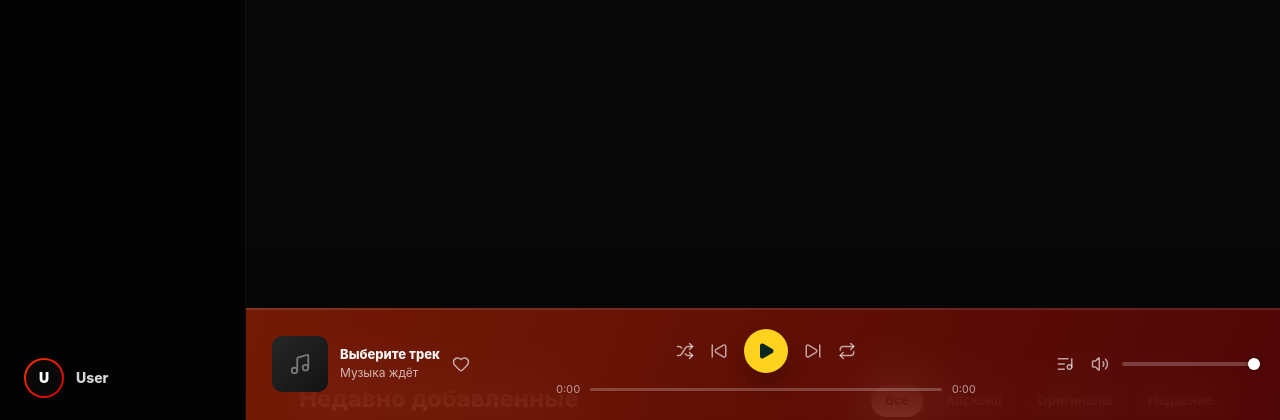
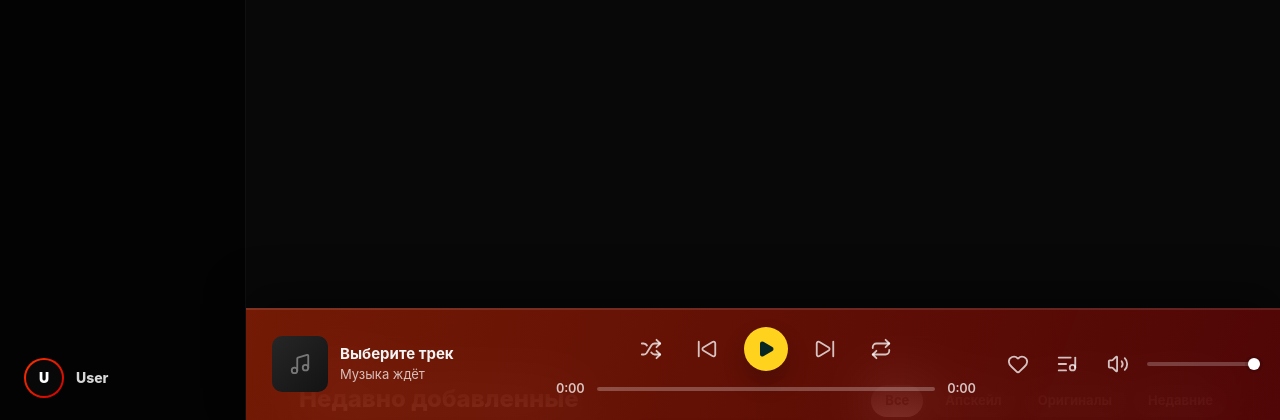
Before and after one commit to Lotargo/sonata-music, a Django app: page / in a window 1280 px wide. Shown: the part 1149-1569 px from the top of the page. Run offline with Django 5.2, Linux system fonts and the light colour scheme; data that the repository does not hold is empty; some libraries are stand-ins or nearby versions.

Commit message:
feat(player): polish footer layout and fix seek scrubbing with HTTP 206 support

```diff
--- a/config/urls.py
+++ b/config/urls.py
@@ -1,12 +1,9 @@
 from django.contrib import admin
-from django.urls import path, include
-from django.conf import settings
-from django.conf.urls.static import static
+from django.urls import path, include, re_path
+from music.views import ranged_media_serve
 
 urlpatterns = [
     path("admin/", admin.site.urls),
+    re_path(r"^media/(?P<path>.*)$", ranged_media_serve, name="ranged_media_serve"),
     path("", include("music.urls")),
 ]
-
-if settings.DEBUG:
-    urlpatterns += static(settings.MEDIA_URL, document_root=settings.MEDIA_ROOT)
--- a/music/static/music/css/modules/buttons.css
+++ b/music/static/music/css/modules/buttons.css
@@ -97,10 +97,14 @@
     fill: currentColor;
 }
 
-.icon-btn svg,
-.player-icon svg {
+.icon-btn svg {
     width: 18px;
     height: 18px;
+}
+
+.player-icon svg {
+    width: 22px;
+    height: 22px;
 }
 
 .filter-chip {
--- a/music/static/music/css/modules/player.css
+++ b/music/static/music/css/modules/player.css
@@ -65,13 +65,16 @@
 }
 
 .player-meta h4 {
-    font-size: 13px;
-    font-weight: 850;
+    font-size: 15px;
+    font-weight: 750;
+    line-height: 1.35;
+    margin-bottom: 2px;
 }
 
 .player-meta p {
-    color: rgba(255, 255, 255, .68);
-    font-size: 12px;
+    color: rgba(255, 255, 255, .72);
+    font-size: 13px;
+    line-height: 1.35;
 }
 
 .player-center {
@@ -81,17 +84,43 @@
 
 .player-controls {
     justify-content: center;
-    gap: 16px;
+    gap: 18px;
 }
 
 .player-icon {
+    display: inline-grid;
+    place-items: center;
+    width: 38px;
+    height: 38px;
+    border: 0;
     background: transparent;
-    color: rgba(255, 255, 255, .62);
+    color: rgba(255, 255, 255, .75);
     border-radius: 50%;
+    cursor: pointer;
+    transition: background .16s ease, color .16s ease, transform .12s ease;
 }
 
 .player-icon:hover {
-    background: rgba(255, 255, 255, .1);
+    background: rgba(255, 255, 255, .12);
+    color: #fff;
+    transform: scale(1.08);
+}
+
+.player-icon svg {
+    width: 22px;
+    height: 22px;
+}
+
+#like-btn.is-liked,
+#like-btn.text-red-500 {
+    color: #ff3366 !important;
+}
+
+#like-btn.is-liked svg,
+#like-btn.text-red-500 svg,
+#like-btn.fill-current svg {
+    fill: currentColor;
+    color: #ff3366;
 }
 
 .player-play {
@@ -104,7 +133,7 @@
 }
 
 .player-play:hover {
-    transform: scale(1.04);
+    transform: scale(1.05);
 }
 
 .player-play svg {
@@ -114,73 +143,117 @@
 }
 
 .player-progress {
-    gap: 10px;
-    color: rgba(255, 255, 255, .58);
-    font-size: 11px;
+    gap: 12px;
+    color: rgba(255, 255, 255, .75);
+    font-size: 13px;
+    font-weight: 600;
     font-variant-numeric: tabular-nums;
 }
 
 .progress-track {
     position: relative;
     width: 100%;
-    height: 18px;
+    height: 22px;
+    display: flex;
+    align-items: center;
     border: 0;
     background: transparent;
+    cursor: pointer;
+    padding: 0;
+    touch-action: none;
+    user-select: none;
 }
 
 .progress-track::before {
     content: "";
     position: absolute;
-    top: 8px;
+    top: 50%;
+    transform: translateY(-50%);
     right: 0;
     left: 0;
-    height: 3px;
+    height: 4px;
     border-radius: 999px;
-    background: rgba(255, 255, 255, .22);
+    background: rgba(255, 255, 255, .25);
+    transition: height .16s ease;
+}
+
+.progress-track:hover::before,
+.progress-track.is-scrubbing::before {
+    height: 6px;
 }
 
 #progress-bar {
     position: absolute;
-    top: 8px;
+    top: 50%;
+    transform: translateY(-50%);
     left: 0;
-    width: 0;
-    height: 3px;
+    width: 0%;
+    height: 4px;
     border-radius: 999px;
     background: #fff;
+    transition: height .16s ease;
+    pointer-events: none;
+}
+
+.progress-track:hover #progress-bar,
+.progress-track.is-scrubbing #progress-bar {
+    height: 6px;
+    background: var(--yellow, #ffd21e);
+}
+
+.progress-thumb {
+    position: absolute;
+    top: 50%;
+    right: -7px;
+    transform: translateY(-50%) scale(0);
+    width: 14px;
+    height: 14px;
+    border-radius: 50%;
+    background: #fff;
+    box-shadow: 0 1px 6px rgba(0, 0, 0, .45);
+    transition: transform .16s ease;
+    pointer-events: none;
+}
+
+.progress-track:hover .progress-thumb,
+.progress-track.is-scrubbing .progress-thumb {
+    transform: translateY(-50%) scale(1);
 }
 
 .player-extra {
     justify-content: end;
-    gap: 12px;
+    gap: 14px;
 }
 
 .volume-control {
-    gap: 8px;
+    gap: 10px;
     width: 174px;
 }
 
 .volume-mute {
     display: inline-grid;
     place-items: center;
-    width: 28px;
-    height: 28px;
+    width: 38px;
+    height: 38px;
     flex: 0 0 auto;
     border: 0;
     border-radius: 50%;
     background: transparent;
-    color: rgba(255, 255, 255, .62);
-    transition: background .16s ease, color .16s ease;
+    color: rgba(255, 255, 255, .75);
+    cursor: pointer;
+    transition: background .16s ease, color .16s ease, transform .12s ease;
 }
 
 .volume-mute:hover,
 .volume-mute.is-muted {
-    background: rgba(255, 255, 255, .1);
+    background: rgba(255, 255, 255, .12);
     color: #fff;
+    transform: scale(1.08);
 }
 
 .volume-mute svg {
-    width: 18px;
-    height: 18px;
+    width: 22px;
+    height: 22px;
 }
 
 input[type=range] {
--- a/music/static/music/js/player.js
+++ b/music/static/music/js/player.js
@@ -18,10 +18,12 @@ let lastLibrarySignature = '';
 let audioFadeFrame = null;
 let backgroundPlaybackWanted = false;
 let suppressBackgroundResume = false;
+let isScrubbing = false;
 
 // Elements
 const audio = document.getElementById('audio-player');
 const playPauseBtn = document.getElementById('play-pause-btn');
+const progressTrack = document.getElementById('progress-track');
 const progressBar = document.getElementById('progress-bar');
 const currentTimeEl = document.getElementById('current-time');
 const durationEl = document.getElementById('duration');
@@ -31,13 +33,13 @@ const playerArtist = document.getElementById('player-artist');
 const playerCover = document.getElementById('player-cover');
 const playerCoverPlaceholder = document.getElementById('player-cover-placeholder');
 const likeBtn = document.getElementById('like-btn');
-const karaokeLink = document.getElementById('karaoke-link');
 const muteBtn = document.getElementById('mute-btn');
 let lastNonZeroVolume = 1;
 
 // Init
 async function initPlayer() {
     restoreVolume();
+    initScrubbing();
     await fetchLibrary({ render: true });
     startLibraryPolling();
     startVisualizationLoop();
@@ -260,11 +262,6 @@ function loadTrack(track) {
         playerCoverPlaceholder.classList.remove('hidden');
     }
 
-    if (karaokeLink) {
-        karaokeLink.href = `/karaoke/${track.id}/`;
-        karaokeLink.classList.remove('hidden');
-    }
-
     updateLikeBtn(track.is_liked);
     fetch(`/api/play/${track.id}/`, { method: 'POST', headers: {'X-CSRFToken': getCookie('csrftoken')} });
 }
@@ -346,7 +343,6 @@ async function releaseCurrentTrackForDeletion() {
     playerArtist.textContent = 'Музыка ждёт';
     playerCover.classList.add('hidden');
     playerCoverPlaceholder.classList.remove('hidden');
-    if (karaokeLink) karaokeLink.classList.add('hidden');
 }
 
 // Controls
@@ -412,11 +408,20 @@ function updateListPlayButtons(id, playing) {
 
 // Events
 audio.addEventListener('timeupdate', () => {
-    if (!audio.duration) return;
-    const percent = (audio.currentTime / audio.duration) * 100;
-    progressBar.style.width = `${percent}%`;
-    currentTimeEl.innerText = formatTime(audio.currentTime);
-    durationEl.innerText = formatTime(audio.duration || 0);
+    if (isScrubbing) return;
+    if (!audio.duration || isNaN(audio.duration)) return;
+    const percent = Math.min(100, Math.max(0, (audio.currentTime / audio.duration) * 100));
+    if (progressBar) progressBar.style.width = `${percent}%`;
+    if (currentTimeEl) currentTimeEl.innerText = formatTime(audio.currentTime);
+    if (durationEl) durationEl.innerText = formatTime(audio.duration || 0);
+    const trackEl = progressTrack || document.getElementById('progress-track');
+    if (trackEl) trackEl.setAttribute('aria-valuenow', Math.round(percent));
+});
+
+audio.addEventListener('loadedmetadata', () => {
+    if (durationEl && audio.duration && !isNaN(audio.duration)) {
+        durationEl.innerText = formatTime(audio.duration);
+    }
 });
 
 audio.addEventListener('ended', () => {
@@ -460,13 +465,111 @@ document.addEventListener('visibilitychange', () => {
     backgroundPlaybackWanted = false;
 });
 
-// Seek
+// Scrubbing & Seeking
+function getPercentFromEvent(e, trackEl) {
+    const rect = trackEl.getBoundingClientRect();
+    if (!rect.width) return 0;
+    const clientX = e.clientX ?? (e.touches && e.touches[0] ? e.touches[0].clientX : 0);
+    const x = clientX - rect.left;
+    return Math.min(1, Math.max(0, x / rect.width));
+}
+
+function updateProgressVisuals(percent, targetTime) {
+    const percentClamped = Math.min(100, Math.max(0, percent * 100));
+    if (progressBar) {
+        progressBar.style.width = `${percentClamped}%`;
+    }
+    if (currentTimeEl && Number.isFinite(targetTime)) {
+        currentTimeEl.innerText = formatTime(targetTime);
+    }
+    const trackEl = progressTrack || document.getElementById('progress-track');
+    if (trackEl) {
+        trackEl.setAttribute('aria-valuenow', Math.round(percentClamped));
+    }
+}
+
+function initScrubbing() {
+    const trackEl = progressTrack || document.getElementById('progress-track');
+    if (!trackEl) return;
+
+    const onPointerDown = (e) => {
+        if (!audio.duration || isNaN(audio.duration)) return;
+        isScrubbing = true;
+        trackEl.classList.add('is-scrubbing');
+        try {
+            trackEl.setPointerCapture(e.pointerId);
+        } catch (_) {}
+
+        const percent = getPercentFromEvent(e, trackEl);
+        const targetTime = percent * audio.duration;
+        updateProgressVisuals(percent, targetTime);
+    };
+
+    const onPointerMove = (e) => {
+        if (!isScrubbing) return;
+        if (!audio.duration || isNaN(audio.duration)) return;
+
+        const percent = getPercentFromEvent(e, trackEl);
+        const targetTime = percent * audio.duration;
+        updateProgressVisuals(percent, targetTime);
+    };
+
+    const onPointerUp = (e) => {
+        if (!isScrubbing) return;
+        isScrubbing = false;
+        trackEl.classList.remove('is-scrubbing');
+        try {
+            trackEl.releasePointerCapture(e.pointerId);
+        } catch (_) {}
+
+        if (!audio.duration || isNaN(audio.duration)) return;
+        const percent = getPercentFromEvent(e, trackEl);
+        const targetTime = percent * audio.duration;
+        if (Number.isFinite(targetTime)) {
+            audio.currentTime = targetTime;
+            updateProgressVisuals(percent, targetTime);
+        }
+    };
+
+    trackEl.addEventListener('pointerdown', onPointerDown);
+    trackEl.addEventListener('pointermove', onPointerMove);
+    trackEl.addEventListener('pointerup', onPointerUp);
+    trackEl.addEventListener('pointercancel', onPointerUp);
+
+    trackEl.addEventListener('keydown', (e) => {
+        if (!audio.duration || isNaN(audio.duration)) return;
+        let nextTime = audio.currentTime;
+        if (e.key === 'ArrowRight' || e.key === 'ArrowUp') {
+            e.preventDefault();
+            nextTime = Math.min(audio.duration, audio.currentTime + 5);
+        } else if (e.key === 'ArrowLeft' || e.key === 'ArrowDown') {
+            e.preventDefault();
+            nextTime = Math.max(0, audio.currentTime - 5);
+        } else if (e.key === 'Home') {
+            e.preventDefault();
+            nextTime = 0;
+        } else if (e.key === 'End') {
+            e.preventDefault();
+            nextTime = audio.duration;
+        } else {
+            return;
+        }
+        audio.currentTime = nextTime;
+        const percent = nextTime / audio.duration;
+        updateProgressVisuals(percent, nextTime);
+    });
+}
+
+// Seek fallback
 window.seek = (e) => {
-    if (!audio.duration) return;
-    const rect = e.currentTarget.getBoundingClientRect();
-    const x = e.clientX - rect.left;
-    const percent = x / rect.width;
-    audio.currentTime = percent * audio.duration;
+    if (!audio.duration || isNaN(audio.duration)) return;
+    const trackEl = progressTrack || document.getElementById('progress-track') || e.currentTarget;
+    const percent = getPercentFromEvent(e, trackEl);
+    const targetTime = percent * audio.duration;
+    if (Number.isFinite(targetTime)) {
+        audio.currentTime = targetTime;
+        updateProgressVisuals(percent, targetTime);
+    }
 };
 
 // Volume
--- a/music/templates/music/base.html
+++ b/music/templates/music/base.html
@@ -124,33 +124,34 @@
                     <h4 id="player-title">Выберите трек</h4>
                     <p id="player-artist">Музыка ждёт</p>
                 </div>
-                <button id="like-btn" class="player-icon" onclick="toggleLikeCurrentTrack()" title="Нравится">
-                    <i data-lucide="heart"></i>
-                </button>
             </div>
 
             <div class="player-center">
                 <div class="player-controls">
-                    <button id="btn-shuffle" class="player-icon" title="Перемешать"><i data-lucide="shuffle"></i></button>
-                    <button id="btn-prev" class="player-icon" title="Назад"><i data-lucide="skip-back"></i></button>
-                    <button id="play-pause-btn" onclick="togglePlay()" class="player-play" title="Играть">
+                    <button id="btn-shuffle" class="player-icon" title="Перемешать" aria-label="Перемешать"><i data-lucide="shuffle"></i></button>
+                    <button id="btn-prev" class="player-icon" title="Назад" aria-label="Назад"><i data-lucide="skip-back"></i></button>
+                    <button id="play-pause-btn" onclick="togglePlay()" class="player-play" title="Играть" aria-label="Играть">
                         <i data-lucide="play"></i>
                     </button>
-                    <button id="btn-next" class="player-icon" title="Вперёд"><i data-lucide="skip-forward"></i></button>
-                    <button id="btn-repeat" class="player-icon" title="Повтор"><i data-lucide="repeat"></i></button>
+                    <button id="btn-next" class="player-icon" title="Вперёд" aria-label="Вперёд"><i data-lucide="skip-forward"></i></button>
+                    <button id="btn-repeat" class="player-icon" title="Повтор" aria-label="Повтор"><i data-lucide="repeat"></i></button>
                 </div>
                 <div class="player-progress">
                     <span id="current-time">0:00</span>
-                    <button class="progress-track" onclick="seek(event)" aria-label="Перемотка">
-                        <span id="progress-bar"></span>
-                    </button>
+                    <div class="progress-track" id="progress-track" role="slider" aria-label="Перемотка" aria-valuemin="0" aria-valuemax="100" aria-valuenow="0" tabindex="0">
+                        <div id="progress-bar" class="progress-bar-fill">
+                            <span class="progress-thumb"></span>
+                        </div>
+                    </div>
                     <span id="duration">0:00</span>
                 </div>
             </div>
 
             <div class="player-extra">
-                <a id="karaoke-link" href="#" class="player-icon hidden" title="Текст"><i data-lucide="mic-2"></i></a>
-                <button class="player-icon" title="Очередь"><i data-lucide="list-music"></i></button>
+                <button id="like-btn" class="player-icon" onclick="toggleLikeCurrentTrack()" title="Нравится" aria-label="Нравится">
+                    <i data-lucide="heart"></i>
+                </button>
+                <button class="player-icon" title="Очередь" aria-label="Очередь"><i data-lucide="list-music"></i></button>
                 <div class="volume-control">
                     <button id="mute-btn" class="volume-mute" type="button" title="Выключить звук" aria-label="Выключить звук">
                         <i data-lucide="volume-2"></i>
--- a/music/views.py
+++ b/music/views.py
@@ -1,9 +1,11 @@
 import os
+import re
+import mimetypes
 import threading
 import json
 import logging
 from django.shortcuts import render, redirect, get_object_or_404
-from django.http import JsonResponse, HttpResponse, FileResponse
+from django.http import JsonResponse, HttpResponse, FileResponse, StreamingHttpResponse, Http404
 from django.views.decorators.http import require_POST, require_http_methods
 from django.conf import settings
 from django.core.files.storage import default_storage
@@ -614,16 +616,78 @@ def library_api(request):
     return JsonResponse(data, safe=False)
 
 
+def ranged_media_serve(request, path):
+    """
+    Serves files from MEDIA_ROOT with HTTP 206 Partial Content (Range requests) support,
+    allowing browsers to seek/scrub seamlessly through audio and video files.
+    """
+    normalized_path = os.path.normpath(path).lstrip(r'\/')
+    file_path = os.path.join(settings.MEDIA_ROOT, normalized_path)
+
+    # Prevent directory traversal attacks
+    if not os.path.abspath(file_path).startswith(os.path.abspath(settings.MEDIA_ROOT)):
+        raise Http404("File not found")
+    if not os.path.exists(file_path) or os.path.isdir(file_path):
+        raise Http404("File not found")
+
+    file_size = os.path.getsize(file_path)
+    content_type, _ = mimetypes.guess_type(file_path)
+    content_type = content_type or 'application/octet-stream'
+
+    range_header = request.META.get('HTTP_RANGE', '').strip()
+    range_match = re.match(r'bytes=(\d+)-(\d*)', range_header) if range_header else None
+
+    if range_match:
+        first_byte = int(range_match.group(1))
+        last_byte = int(range_match.group(2)) if range_match.group(2) else file_size - 1
+
+        if first_byte >= file_size or last_byte >= file_size or first_byte > last_byte:
+            resp = HttpResponse(status=416)
+            resp['Content-Range'] = f'bytes */{file_size}'
+            resp['Accept-Ranges'] = 'bytes'
+            return resp
+
+        length = last_byte - first_byte + 1
+
+        def file_iterator(fp, offset, req_len, chunk_size=65536):
+            with open(fp, 'rb') as f:
+                f.seek(offset)
+                remaining = req_len
+                while remaining > 0:
+                    chunk = f.read(min(chunk_size, remaining))
+                    if not chunk:
+                        break
+                    remaining -= len(chunk)
+                    yield chunk
+
+        response = StreamingHttpResponse(
+            file_iterator(file_path, first_byte, length),
+            status=206,
+            content_type=content_type
+        )
+        response['Content-Length'] = str(length)
+        response['Content-Range'] = f'bytes {first_byte}-{last_byte}/{file_size}'
+        response['Accept-Ranges'] = 'bytes'
+        response['Cache-Control'] = 'no-cache'
+        return response
+
+    def full_iterator(fp, chunk_size=65536):
+        with open(fp, 'rb') as f:
+            while chunk := f.read(chunk_size):
+                yield chunk
+
+    response = StreamingHttpResponse(
+        full_iterator(file_path),
+        status=200,
+        content_type=content_type
+    )
+    response['Content-Length'] = str(file_size)
+    response['Accept-Ranges'] = 'bytes'
+    return response
+
+
 def serve_processed_file(request, filename):
-    # This view might be redundant if we serve via MEDIA_URL,
-    # but for strict no-cache streaming it's useful.
-    file_path = os.path.join(settings.MEDIA_ROOT, 'processed', filename)
-    if not os.path.exists(file_path):
-        return JsonResponse({'error': 'File not found'}, status=404)
-
-    response = FileResponse(open(file_path, 'rb'))
-    response.headers["Cache-Control"] = "no-store, no-cache, must-revalidate, max-age=0"
-    return response
+    return ranged_media_serve(request, os.path.join('processed', filename))
 
 
 def openapi_spec(request):
```
Also changed, not shown: tests/test_media_integrity.py (+39 -0 lines), README.md, 1 other file.
